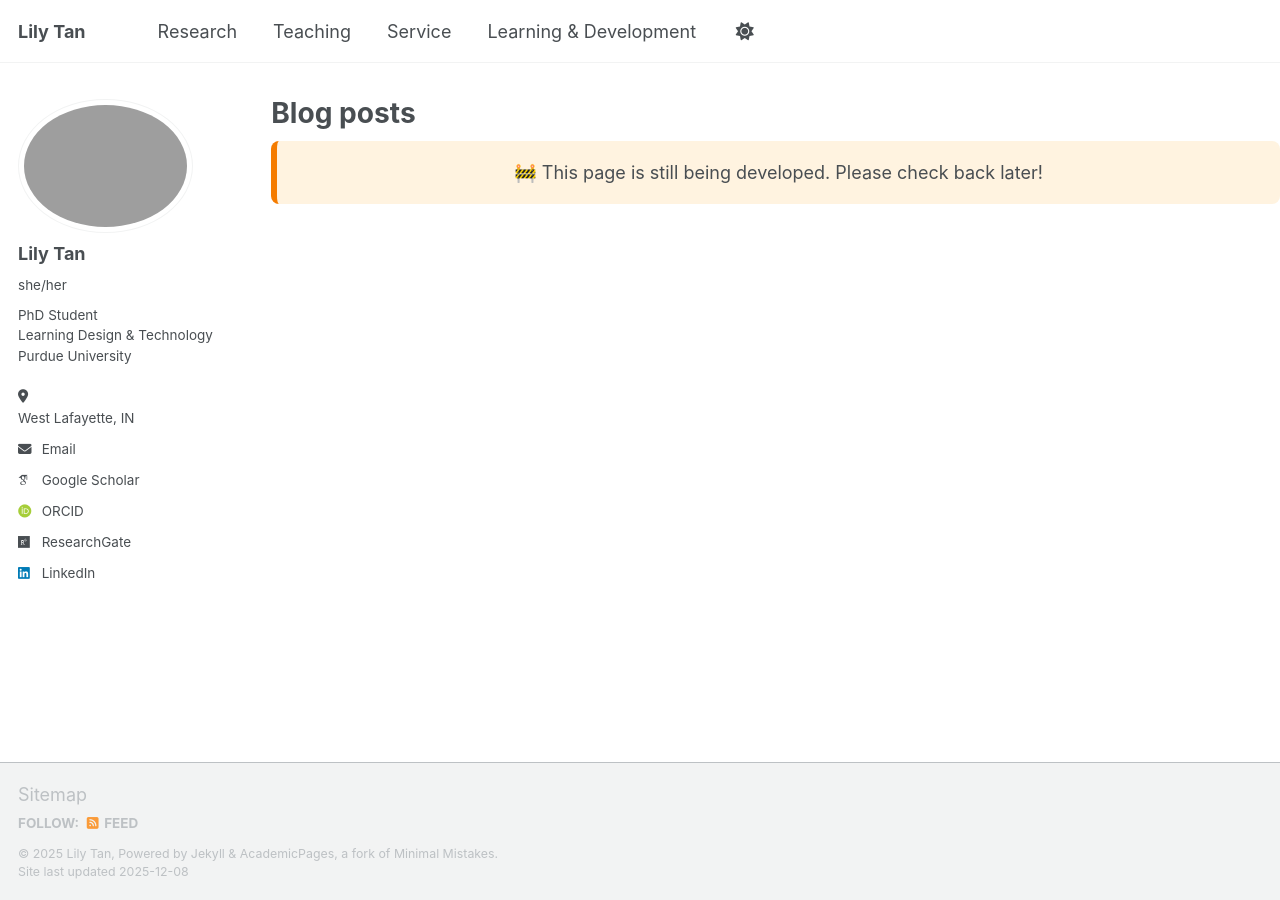
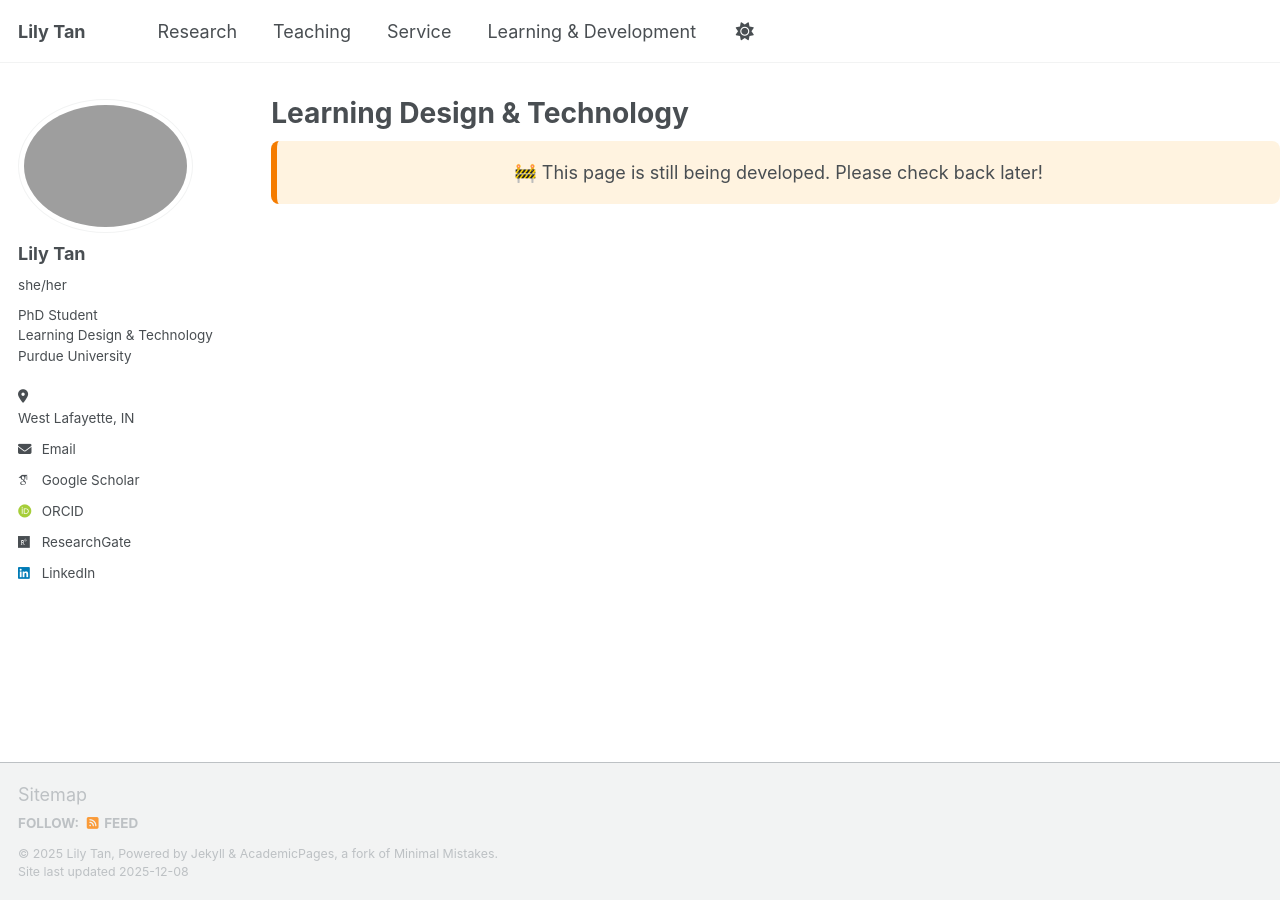
Before and after one commit to YalingTan678/YalingTan678.github.io, a Jekyll site: the page built from _pages/year-archive.html, in a window 1280 px wide. Built offline with Jekyll 4.4.1, drawn with Linux system fonts in a browser that asks for light colours; some web fonts are replaced; a script bundle is joined from its source files by our own code; library files that are not in the unit come from our copies.

Commit message:
Update year-archive.html
Signed-off-by: lilytan <150827244+YalingTan678@users.noreply.github.com>

```diff
--- a/_pages/year-archive.html
+++ b/_pages/year-archive.html
@@ -1,7 +1,7 @@
 ---
 layout: archive
 permalink: /year-archive/
-title: "Blog posts"
+title: "Learning Design & Technology"
 author_profile: true
 redirect_from:
   - /wordpress/blog-posts/
```
